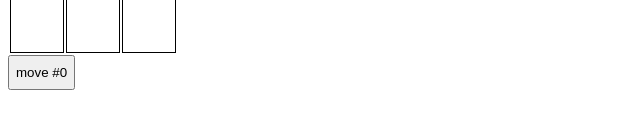
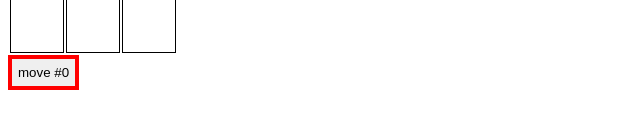
Before and after one commit to arkenidar/js-tic-tac-toe-game, a plain HTML site: page index.html in a window 1280 px wide. Shown: the part 141-270 px from the top of the page, without its empty margins (0-640 px from the left). Drawn offline with Linux system fonts and the light colour scheme.

Commit message:
move highlight

```diff
--- a/index.html
+++ b/index.html
@@ -50,11 +50,14 @@ moves_list()
 function moves_list(){
     ids.moves.innerHTML = ''
     for(let move_id=0; move_id<grid_phases.length; move_id++){
-        ids.moves.innerHTML += `<button onclick="move(${move_id})">move #${move_id}</button> <br>`
+        let highlight = 'style="border: 4px solid red;"'
+        if(move_id!=grid_current_phase) highlight=""
+        ids.moves.innerHTML += `<button ${highlight} onclick="move(${move_id})">move #${move_id}</button> <br>`
     }
 }
 function move(move_id){
     grid_current_phase = move_id
+    moves_list()
     set_next_player(grid_current_phase%2==0?initial_player:other_player(initial_player))
     grid_current = grid_phases[grid_current_phase]
     set_grid(grid_current)
```
